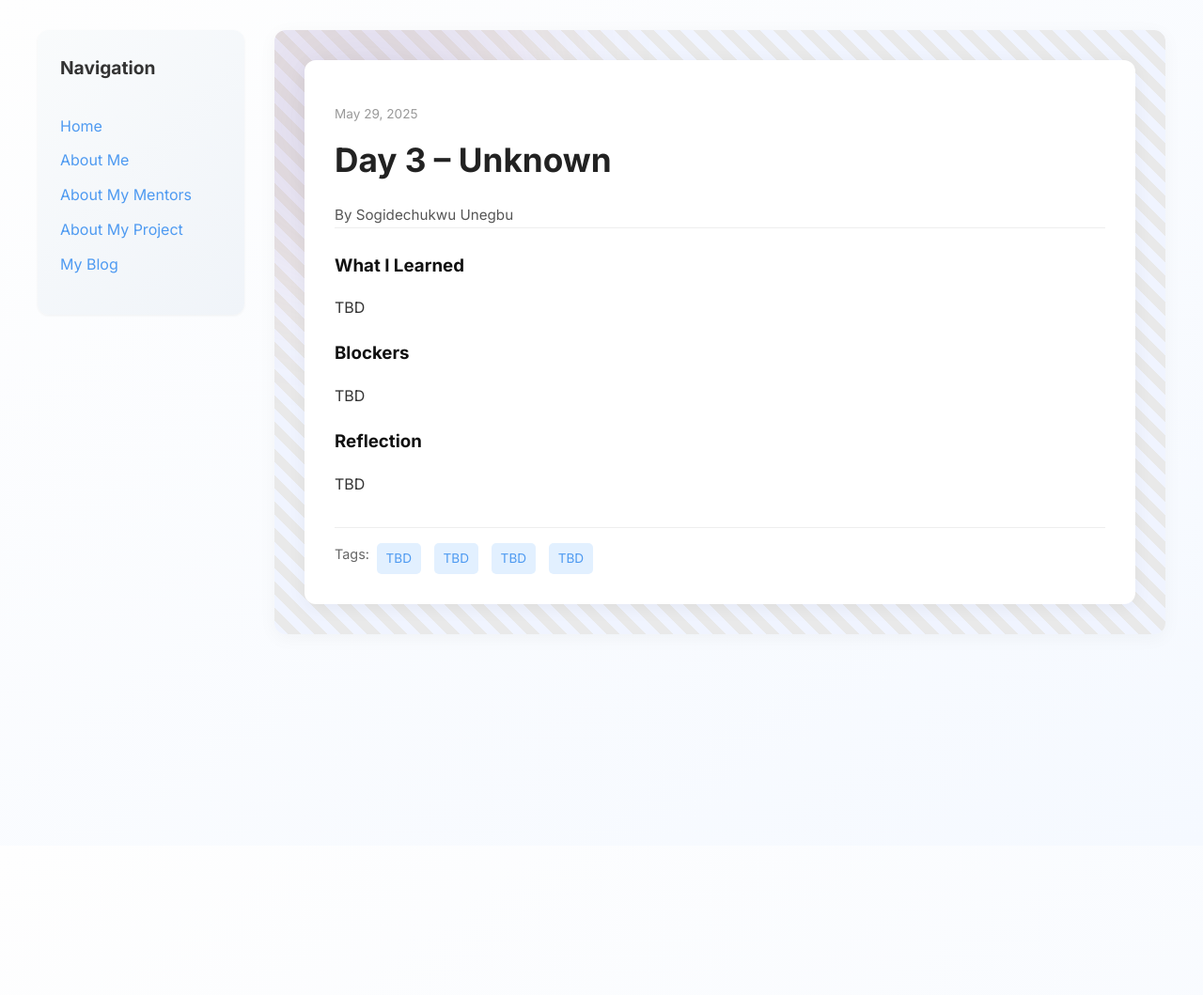
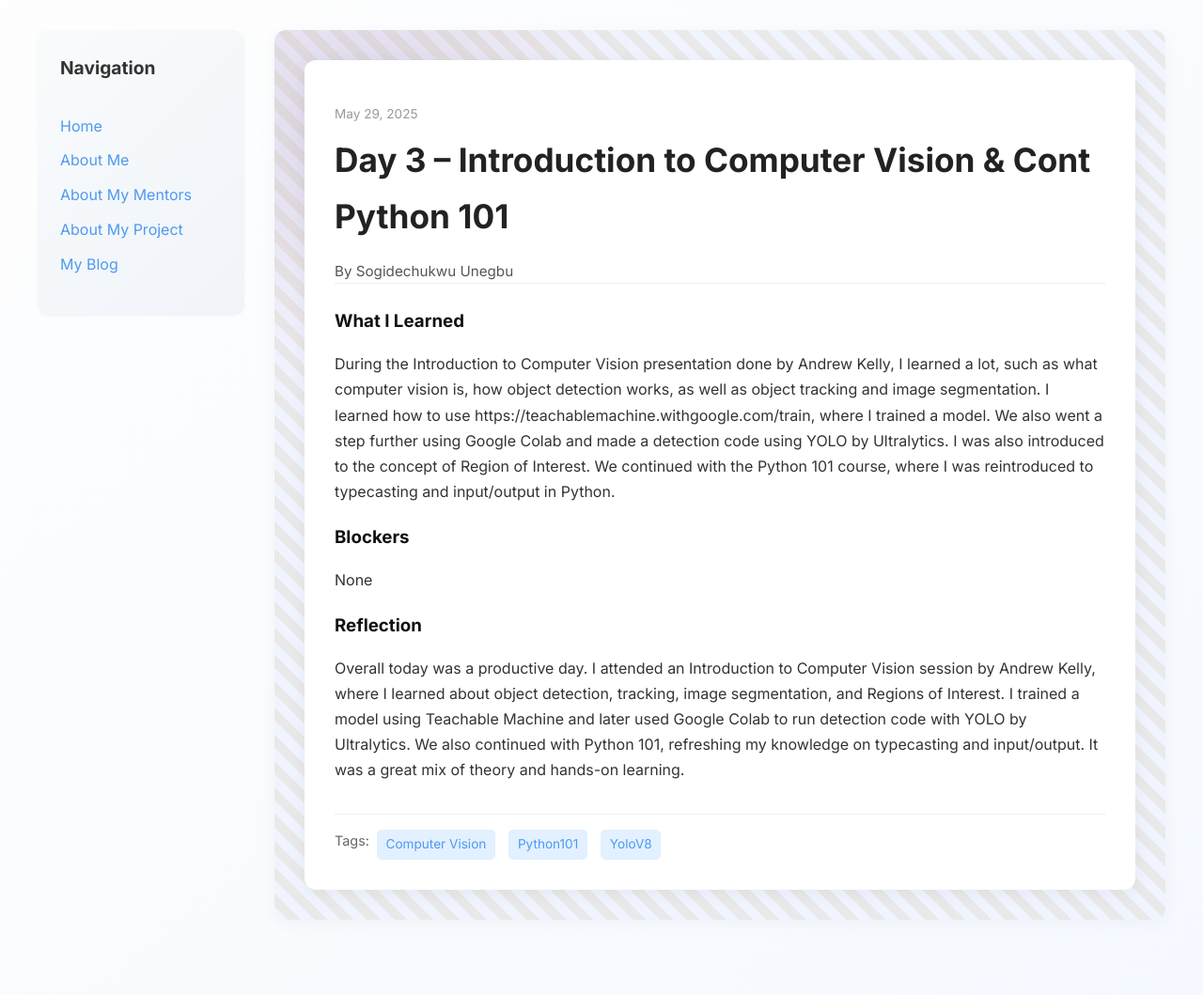
Before and after one commit to UnegbuSogidechukwu/UnegbuSogidechukwu.github.io, a Jekyll site: the page built from _posts/2025-05-29-Day-3.md, in a window 1280 px wide. Shown: the whole page at 94% size. Built offline with Jekyll 4.4.1, drawn with Linux system fonts in a browser that asks for light colours; before the commit the page ends 900 px from its top, so only the background shows below that.

Commit message:
Update 2025-05-29-Day-3.md

```diff
--- a/_posts/2025-05-29-Day-3.md
+++ b/_posts/2025-05-29-Day-3.md
@@ -1,17 +1,17 @@
 ---
 layout: post
-title: "Day 3 – Unknown"
+title: "Day 3 – Introduction to Computer Vision & Cont Python 101"
 date: 2025-05-29
 author: Sogidechukwu Unegbu
 permalink: /day3.html
-tags: ["TBD", "TBD", "TBD", "TBD"]
+tags: ["Computer Vision", "Python101", "YoloV8"]
 
 what_i_learned: |
-  TBD
+  During the Introduction to Computer Vision presentation done by Andrew Kelly, I learned a lot, such as what computer vision is, how object detection works, as well as object tracking and image segmentation. I learned how to use https://teachablemachine.withgoogle.com/train, where I trained a model. We also went a step further using Google Colab and made a detection code using YOLO by Ultralytics. I was also introduced to the concept of Region of Interest. We continued with the Python 101 course, where I was reintroduced to typecasting and input/output in Python.
 
 blockers: |
-  TBD
+  None
 
 reflection: |
-  TBD
+  Overall today was a productive day. I attended an Introduction to Computer Vision session by Andrew Kelly, where I learned about object detection, tracking, image segmentation, and Regions of Interest. I trained a model using Teachable Machine and later used Google Colab to run detection code with YOLO by Ultralytics. We also continued with Python 101, refreshing my knowledge on typecasting and input/output. It was a great mix of theory and hands-on learning.
 ---
```
